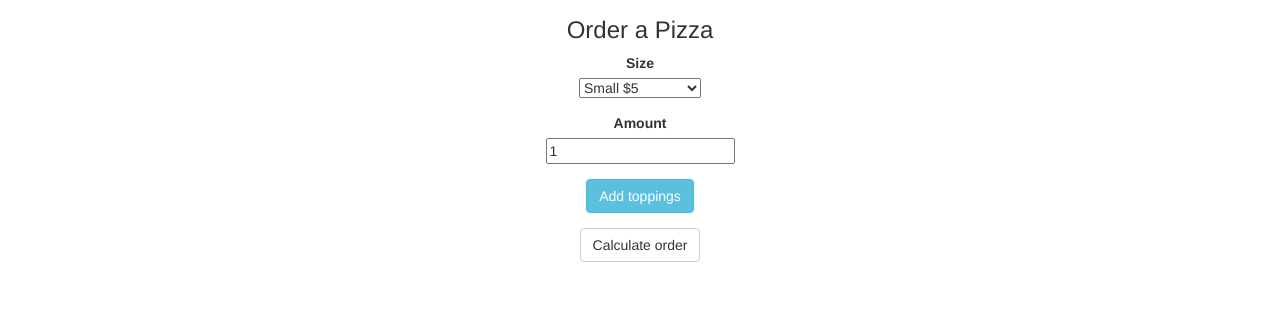
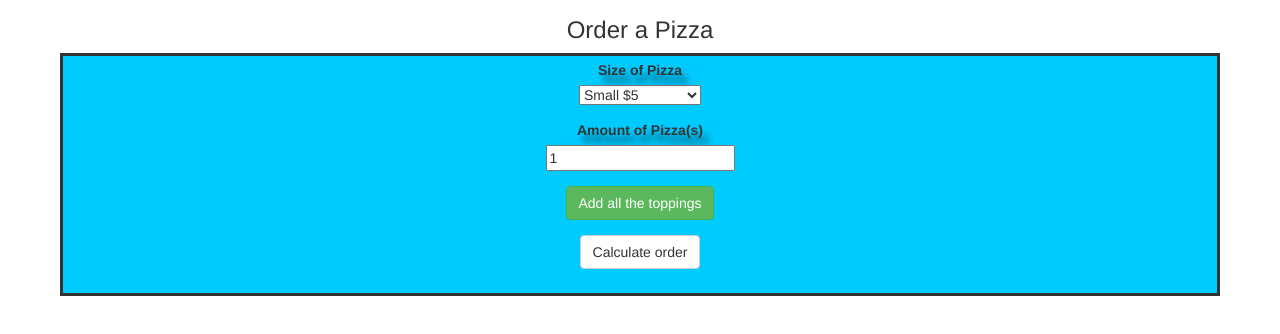
Before and after one commit to sammartinez/pizzaJS, a plain HTML site: page index.html in a window 1280 px wide. Shown: the part 68-402 px from the top of the page. Drawn offline with nearby package versions, Linux system fonts and the light colour scheme.

Commit message:
add css styling to the page

```diff
--- a/css/styles.css
+++ b/css/styles.css
@@ -7,3 +7,12 @@
 #results {
     display: none;
 }
+
+.border-outline {
+    text-align: center;
+    text-shadow: 5px 8px 7px #005166;
+    background-color: #00CBFF;
+    border: solid;
+    padding: 4px;
+    max-width: auto;
+}
--- a/index.html
+++ b/index.html
@@ -12,9 +12,10 @@
       <h1>Sam's Pizza Calculator</h1>
 
       <h3>Order a Pizza</h3>
+      <div class="border-outline">
           <form id="new-order">
             <div class="form-group">
-          <label for="sizeOfPizza">Size</label>
+              <label for="sizeOfPizza">Size of Pizza</label>
               <br/>
               <select id="sizeOfPizza">
                 <option value="small">Small $5</option>
@@ -25,23 +26,25 @@
             </div>
 
             <div class="form-group">
-          <label for="quantity">Amount</label>
+              <label for="quantity">Amount of Pizza(s)</label>
               <br/>
               <input id="quantity" name="quantity" type="number" value="1">
             </div>
 
             <div id="new-topping">
+                <!--This will list out all the toppings on the pizza -->
             </div>
             <div class="form-group">
-          <button id="add-toppings" class="btn btn-info">Add toppings</button>
+              <button id="add-toppings" class="btn btn-success">Add all the toppings</button>
             </div>
 
 
             <button type="submit" class="btn btn-default">Calculate order</button>
           </form>
-
+      </br>
           <div id="results">
-        <p>Your total is $<span id="order-price"></span></p>
+            <p><strong>Your total is $<span id="order-price"></span></strong></p>
+          </div>
       </div>
     </div>
     </body>
```
Lines whose indentation alone changed are shown as unchanged.
